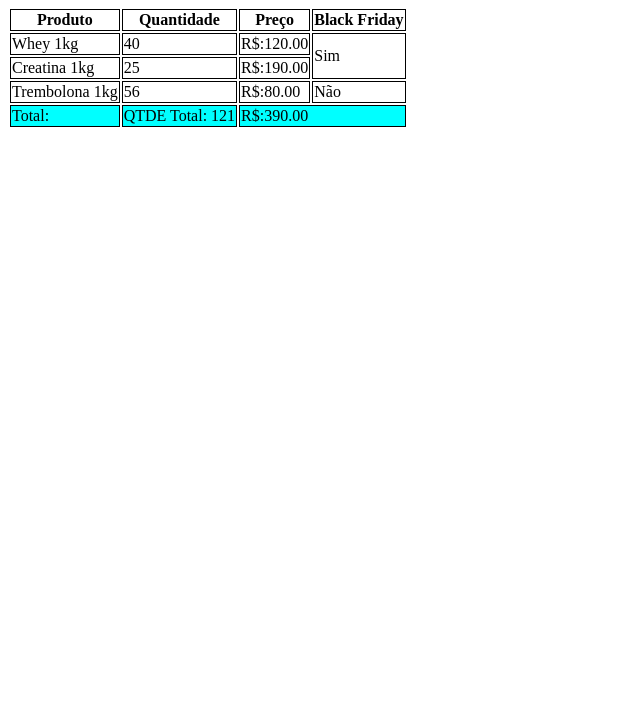
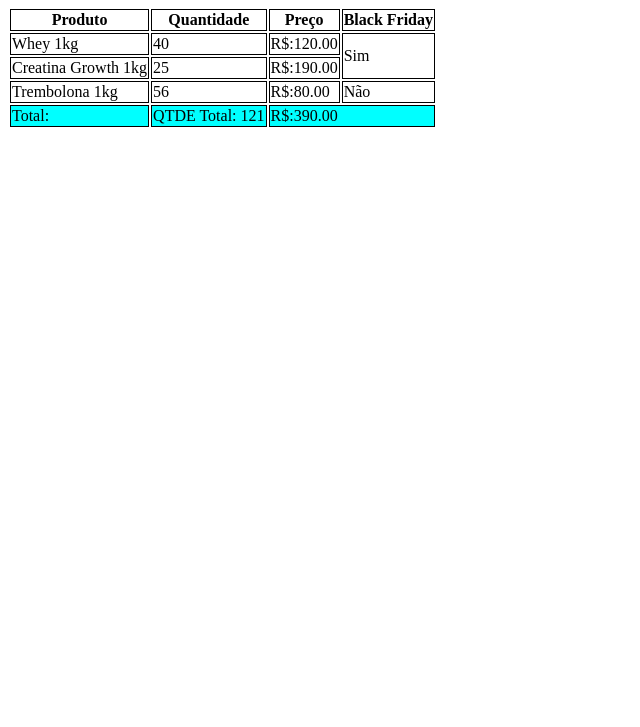
Before and after one commit to Guilherme-dDiniz/aula-tabela, a plain HTML site: page index.html in a window 1280 px wide. Shown: the part 73-800 px from the top of the page, without its empty margins (0-640 px from the left). Drawn offline with Linux system fonts and the light colour scheme.

Commit message:
Mudança de Creatina para Creatina Growth

```diff
--- a/index.html
+++ b/index.html
@@ -36,7 +36,7 @@
             </tr>
 
             <tr>
-                <td>Creatina 1kg</td>
+                <td>Creatina Growth 1kg</td>
                 <td>25</td>
                 <td>R$:190.00</td>
                 <!-- foi daqui que tiramos o <td> -->
```
